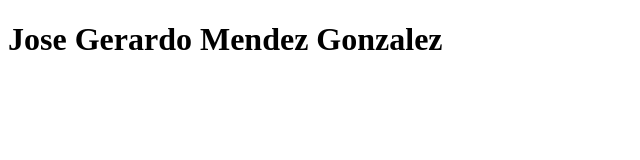
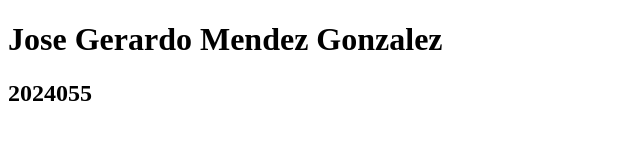
Before and after one commit to jmendez-2024055/Prueba1_IN5AM, a plain HTML site: page Index.html in a window 1280 px wide. Shown: the whole page, without its empty margins (0-640 px from the left). Drawn offline with Linux system fonts and the light colour scheme.

Commit message:
Agregar numero de carne en titulo 2

```diff
--- a/Index.html
+++ b/Index.html
@@ -7,5 +7,6 @@
 </head>
 <body>
     <h1> Jose Gerardo Mendez Gonzalez</h1>
+    <h2> 2024055 </h2>
 </body>
 </html>
```
